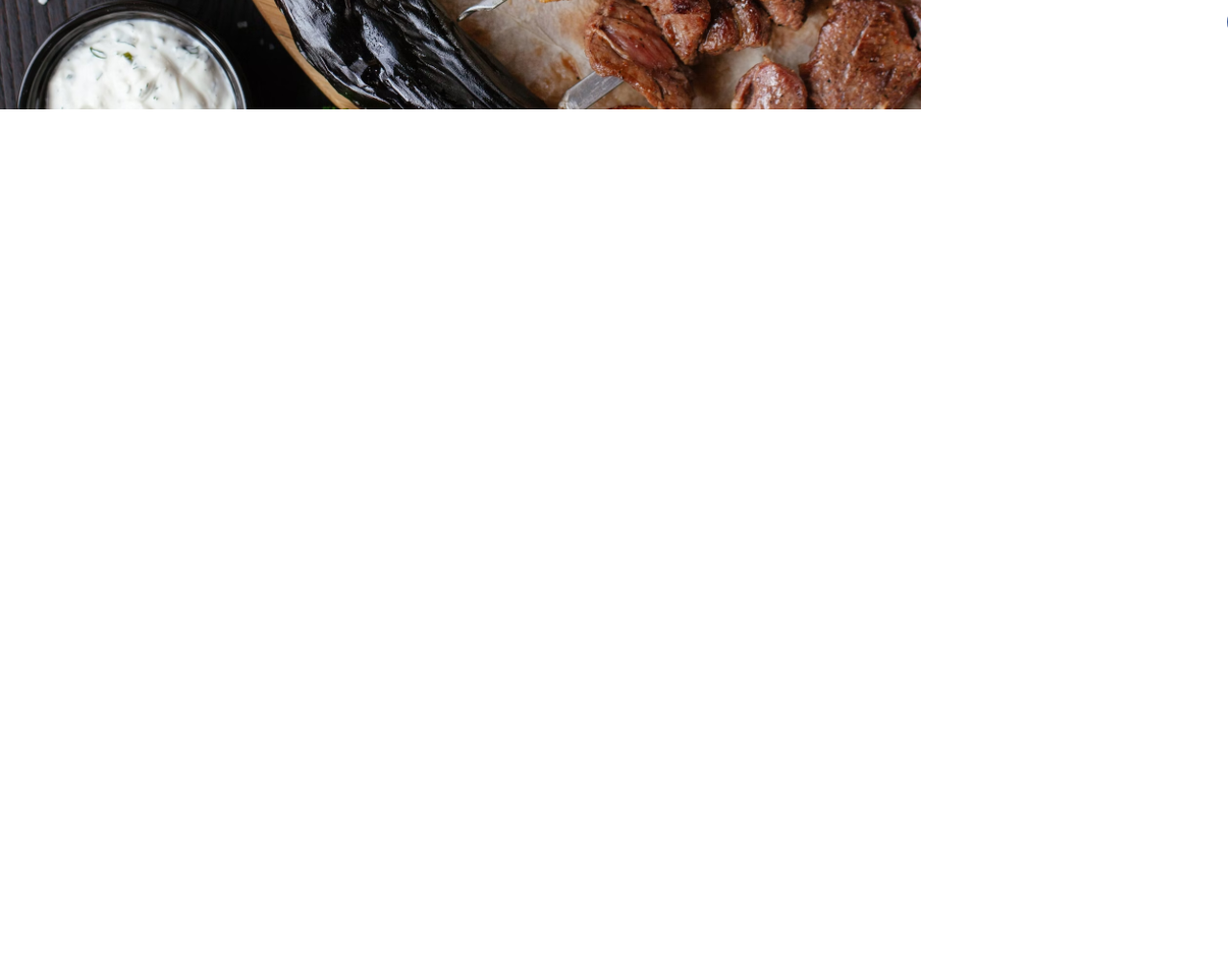
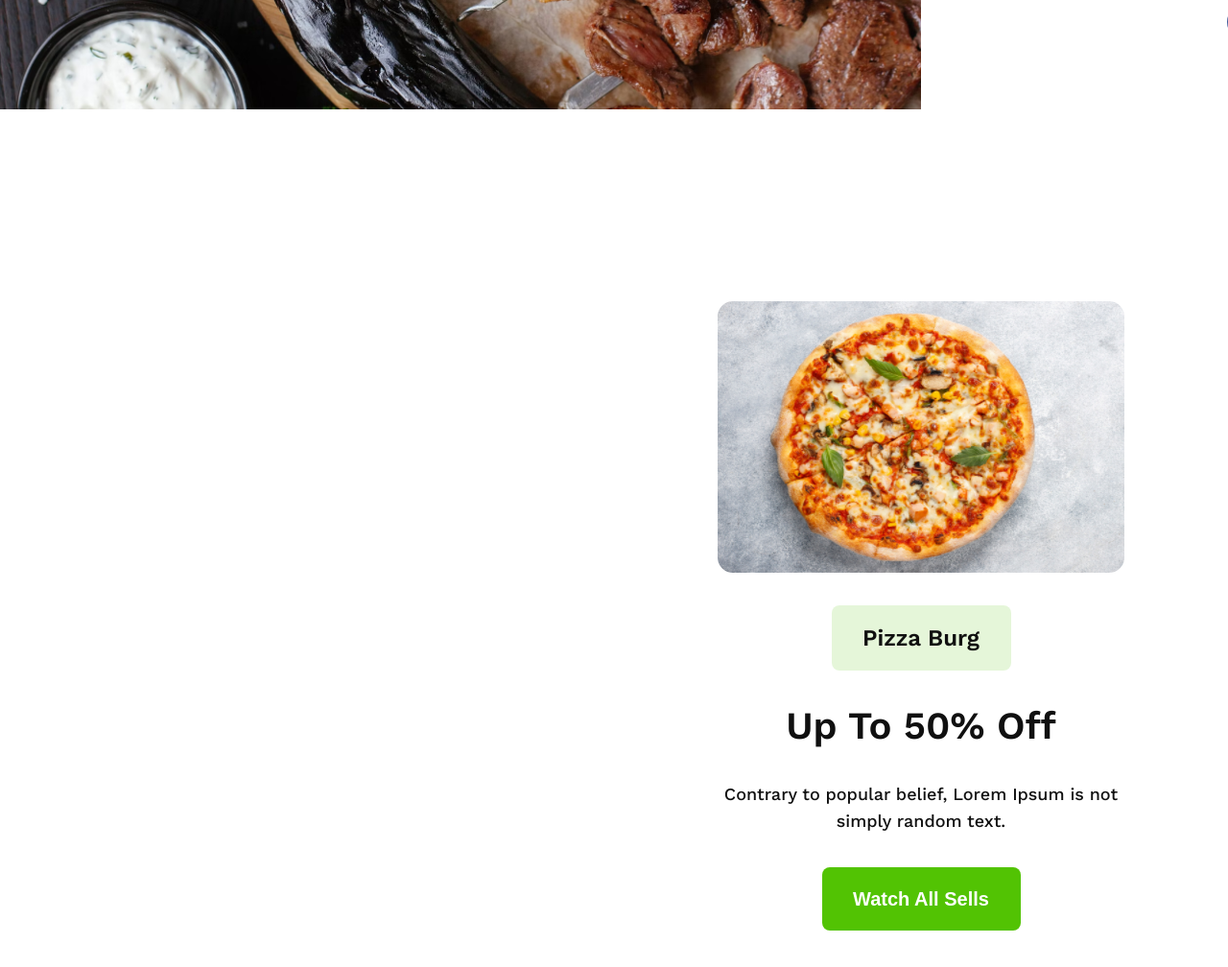
Before and after one commit to sakib-333/ph-restaurant-web, a plain HTML site: page index.html in a window 1280 px wide. Shown: the part 2852-3860 px from the top of the page at 96% size. Before the commit the page ends 3166 px from the top, so only its background shows below. Drawn offline with nearby package versions, Linux system fonts and the light colour scheme.

Commit message:
Complete card.

```diff
--- a/index.html
+++ b/index.html
@@ -104,6 +104,19 @@
           </div>
         </div>
       </div>
+      <div class="flex justify-center">
+        <div
+          class="card flex flex-column align-items space-between card-section"
+        >
+          <img src="./images/pizza.png" alt="pizza" />
+          <p class="card-p1">Pizza Burg</p>
+          <h1 class="card-h1">Up To 50% Off</h1>
+          <p class="card-p2">
+            Contrary to popular belief, Lorem Ipsum is not simply random text.
+          </p>
+          <button class="card-box-btn">Watch All Sells</button>
+        </div>
+      </div>
     </main>
     <footer></footer>
   </body>
--- a/style.css
+++ b/style.css
@@ -211,3 +211,7 @@ main {
   width: 40px;
   height: 40px;
 }
+
+.card-section {
+  height: 656px;
+}
```
